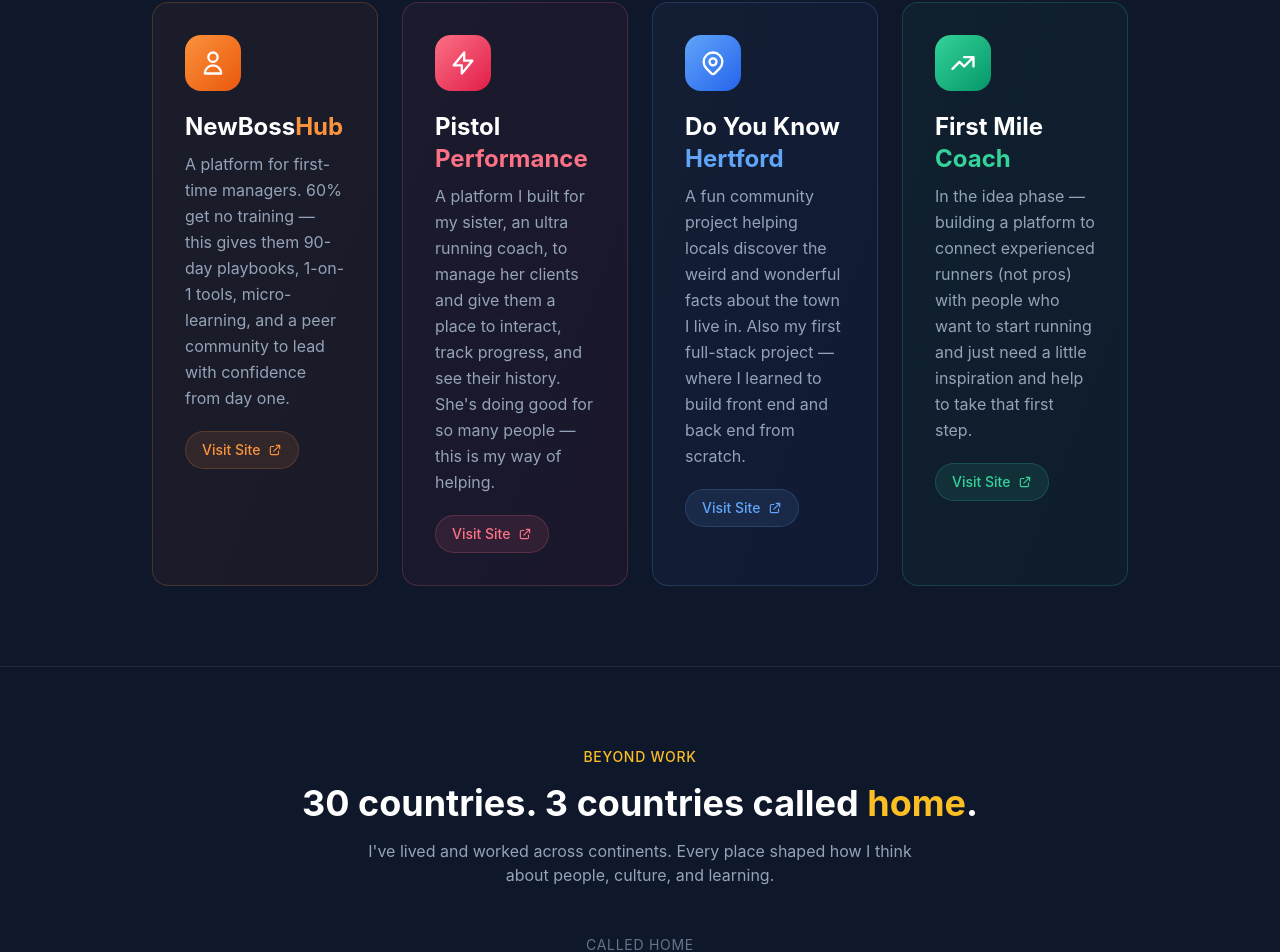
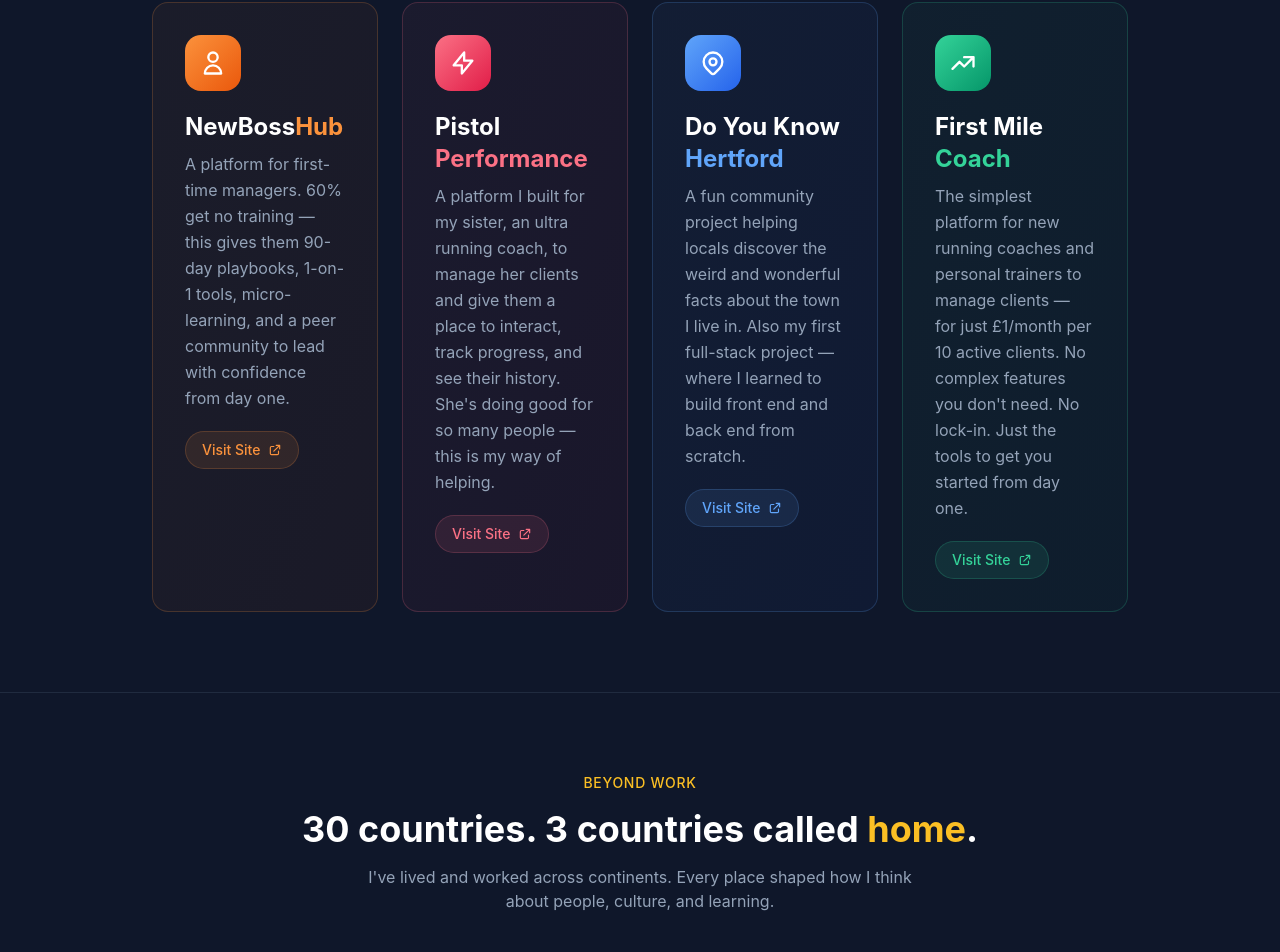
Before and after one commit to cvinirwin9455/skillscan, a Next.js app: page / in a window 1280 px wide. Shown: the part 4789-5741 px from the top of the page. Built offline with nearby package versions, Linux system fonts and the light colour scheme.

Commit message:
Update First Mile Coach description to current copy

```diff
--- a/src/app/page.tsx
+++ b/src/app/page.tsx
@@ -383,9 +383,10 @@ export default function Home() {
                 First Mile <span className="text-emerald-400">Coach</span>
               </h3>
               <p className="text-slate-400 leading-relaxed mb-5">
-                In the idea phase &mdash; building a platform to connect experienced runners
-                (not pros) with people who want to start running and just need a little
-                inspiration and help to take that first step.
+                The simplest platform for new running coaches and personal trainers to
+                manage clients &mdash; for just &pound;1/month per 10 active clients. No complex
+                features you don&apos;t need. No lock-in. Just the tools to get you started
+                from day one.
               </p>
               <a
                 href="https://www.firstmilecoach.com"
```
